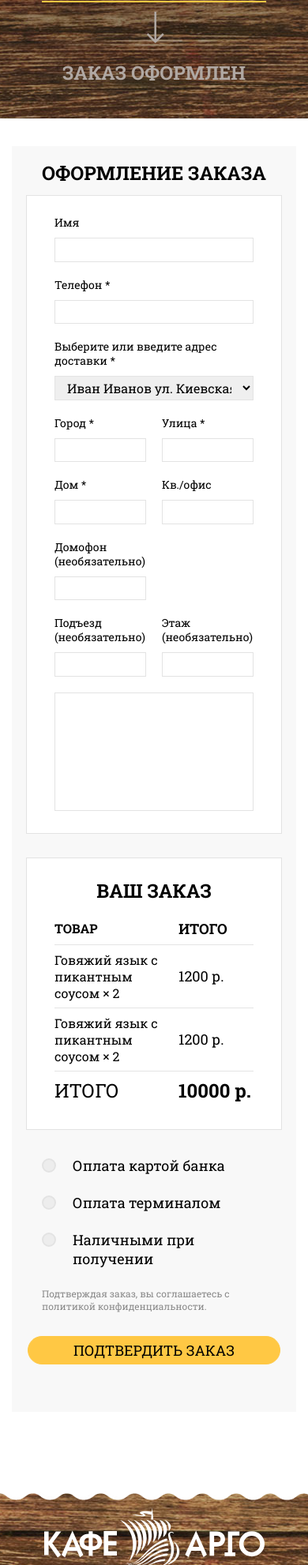
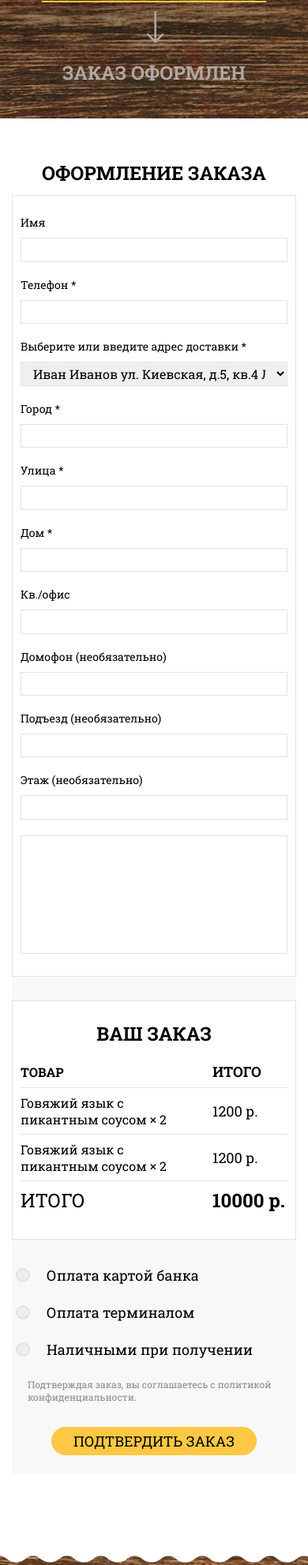
Before and after one commit to HamsterNinja/argo-theme, a PHP site: page /checkout.html in a window 390 px wide. Shown: the part 336-2318 px from the top of the page at 79% size. Run offline with PHP 8.4, Linux system fonts and the light colour scheme; style sheets or scripts are compiled from the project's sources.

Commit message:
адаптивка оформления заказа

```diff
--- a/assets/scss/media-requests.scss
+++ b/assets/scss/media-requests.scss
@@ -347,6 +347,29 @@ a.delivery-menu-item {
     font-size: 16px;
     line-height: 26px;
 }
+.checkout-form {
+    padding: 18px 0px 0px;
+    background-color: #fff;
+}
+.checkout-form-content {
+    padding: 25px 10px;
+}
+.checkout-form form{
+    background-color: #f8f8f8;
+    padding-bottom: 24px;
+}
+.checkout-form-row label {
+    width: 100%;
+}
+.checkout-total table tr td:first-child {
+    padding-right: 10px;
+}
+.checkout-form .cart-right-delivery {
+    padding: 0 5px;
+}
+button.checkout-btn {
+    max-width: 260px;
+}
 }
 @media(max-width: 480px){
 .main-header-logo svg {
```
Also changed, not shown: assets/css/main.css.
